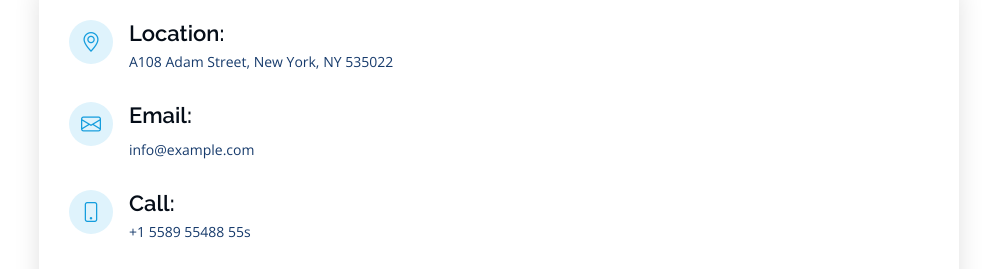
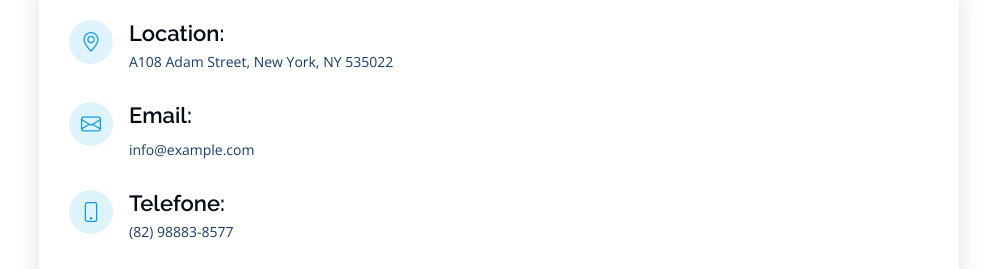
Before and after one commit to Jaoshxx/portifolio, a plain HTML site: page index.html in a window 1280 px wide. Shown: the part 4743-5012 px from the top of the page, without its empty margins (291-1280 px from the left). Drawn offline with nearby package versions, Linux system fonts and the light colour scheme.

Commit message:
Correção de número de telefone

```diff
--- a/index.html
+++ b/index.html
@@ -447,8 +447,8 @@
 
               <div class="phone">
                 <i class="bi bi-phone"></i>
-                <h4>Call:</h4>
-                <p>+1 5589 55488 55s</p>
+                <h4>Telefone:</h4>
+                <p>(82) 98883-8577</p>
               </div>
 
               <iframe src="https://www.google.com/maps/embed?pb=!1m17!1m12!1m3!1d803.5316040626609!2d-35.7641021531309!3d-9.572571756656393!2m3!1f0!2f0!3f0!3m2!1i1024!2i768!4f13.1!3m2!1m1!2s!5e0!3m2!1spt-BR!2sbr!4v1709756312440!5m2!1spt-BR!2sbr" width="600" height="450" style="border:0;" allowfullscreen="" loading="lazy" referrerpolicy="no-referrer-when-downgrade"></iframe>" allowfullscreen></iframe>
```
